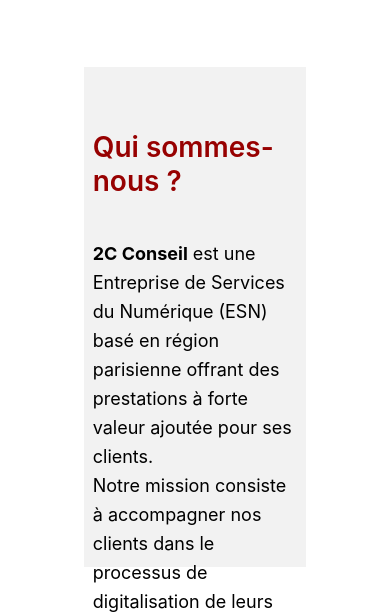
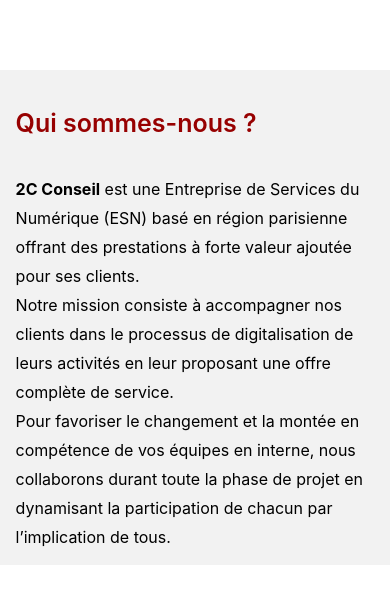
Before and after one commit to 2C-Conseil/2cconseil-web-build, a React (Create React App) app: page / in a window 390 px wide. Shown: the part 383-998 px from the top of the page. Built offline with nearby package versions, Linux system fonts and the light colour scheme; the HTML template or start-up script is replaced by a standard one.

Commit message:
Update logo partenaires

```diff
--- a/src/pages/home/Home.js
+++ b/src/pages/home/Home.js
@@ -116,10 +116,10 @@
             <div className="references-content">
                 <div className="ref up">
                 <div className="ref-bloc">
-                    <img className='menos' src={Alten} alt="Alten logo" />
+                    <img className='al' src={Alten} alt="Alten logo" />
                 </div>
                 <div className="ref-bloc">
-                    <img className="plus"  src={Cfao} alt="Cfao logo" />
+                    <img className="cf"  src={Cfao} alt="Cfao logo" />
                 </div>
                 <div className="ref-bloc">
                     <img className=""  src={Dpd} alt="Dpd logo" />
--- a/src/pages/home/home.scoped.css
+++ b/src/pages/home/home.scoped.css
@@ -50,7 +50,7 @@
   }
 
   .are-us-container{
-    max-width: 57%;
+    width: 57%;
     height: 470px;
     display: flex;
     margin-left: 220px;
@@ -61,7 +61,7 @@
 
   .are-us-content{
     width: 92%;
-    height: 420px;
+    height: 460px;
     display: flex;
     flex-direction: column;
     justify-content: space-evenly;
@@ -74,8 +74,8 @@
   }
 
   .line-are{
-    width: 100px;
-    height: 4px;
+    width: 90px;
+    height: 3px;
     background-color: #970101;
   }
 
@@ -234,6 +234,16 @@
     height: auto;
   }
 
+  .ref-bloc .cf, .ref-bloc .al{
+    width: 71%;
+    height: auto;
+  }
+
+  .ref-bloc .al{
+    width: 33%;
+    height: auto;
+  }
+
   @media (max-width: 480px){
 
 
@@ -259,22 +269,26 @@
     }
 
     .are-us-container{
-      width: 80%;
-      height: 500px;
+      width: 400px;
+      height: 495px;
       margin-left: 0%;
       justify-content: center;
     }
 
     .are-us-content h1{
-      font-size: 28px;
+      font-size: 25px;
     }
 
 
     .are-us-content p{
       line-height: 29px;
-      font-size: 18px;
+      font-size: 16px;
     }
 
+    .line-are{
+      width: 40px;
+      height: 3px;
+    }
           /*Section Nos Services Mob*/
 
 
@@ -288,6 +302,7 @@
     }
 
     .services .banniere .title-service{
+
     }
 
     .services .banniere .title-service h1{
```
